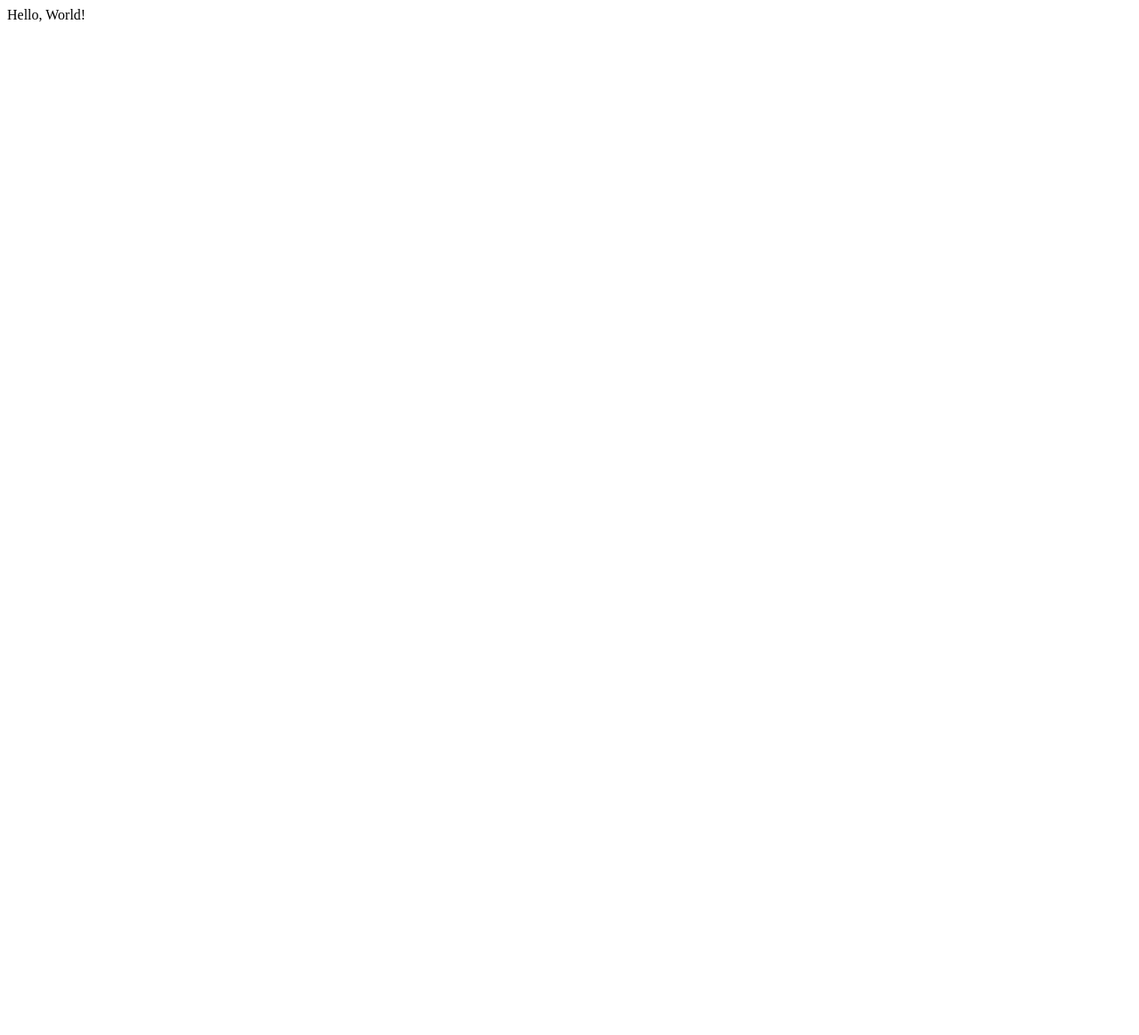
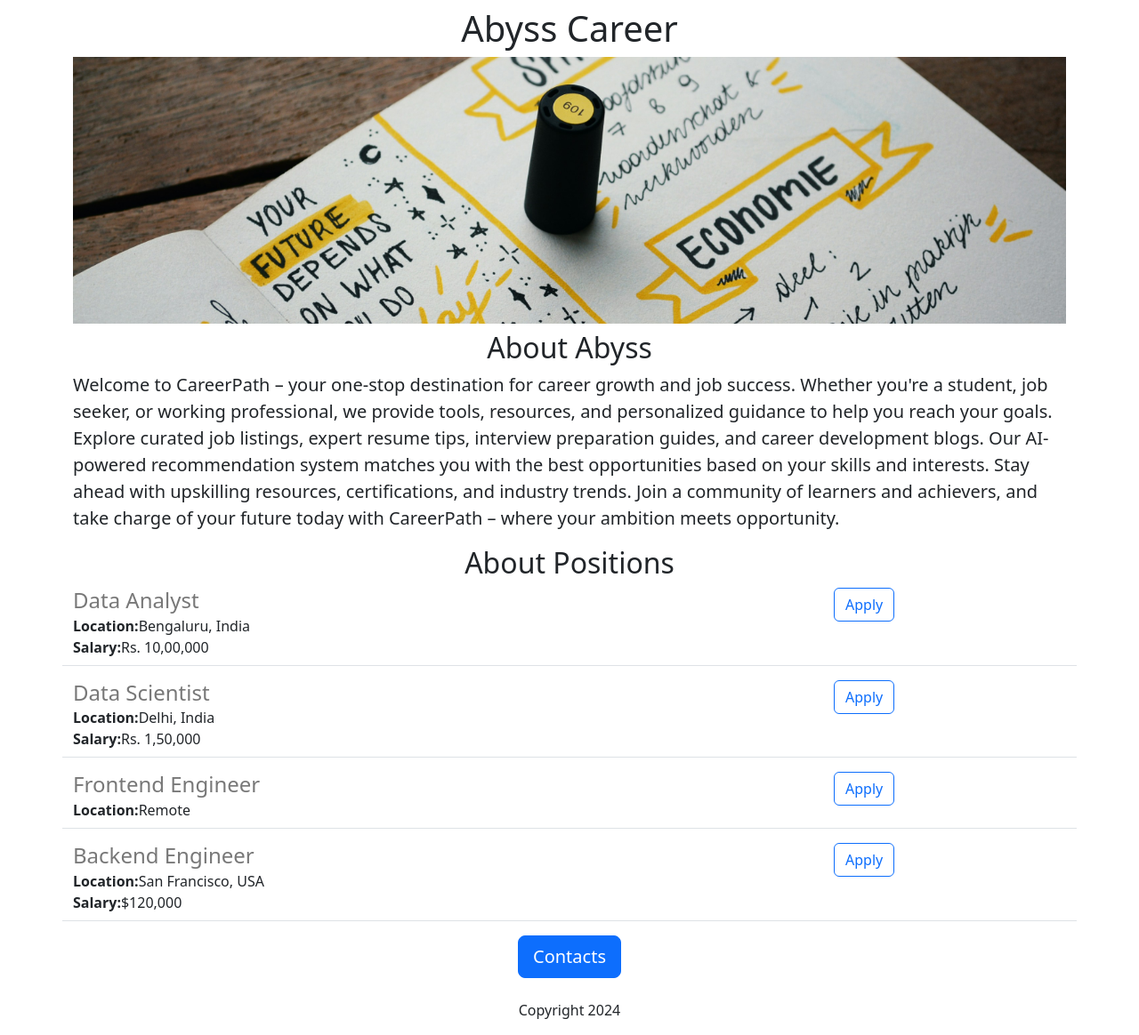
Before and after one commit to abyss155/pankaj-careers-website, a Flask app: page / in a window 1280 px wide. Before the commit the page is almost empty. Shown: the whole page at 89% size. Before the commit the page ends 25 px from the top, so only its background shows below. Run offline with Flask 3, Linux system fonts and the light colour scheme.

Commit message:
Added dynamic data and API route

```diff
--- a/app.py
+++ b/app.py
@@ -1,9 +1,41 @@
-from flask import Flask
+from flask import Flask, render_template, jsonify
 
 app = Flask(__name__)
+
+JOBS =[
+  {
+    'id': 1,
+    'title': 'Data Analyst',
+    'location': 'Bengaluru, India',
+    'salary': 'Rs. 10,00,000'
+  },
+  {
+    'id': 2,
+    'title': 'Data Scientist',
+    'location': 'Delhi, India',
+    'salary': 'Rs. 1,50,000'
+  },
+  {
+    'id': 3,
+    'title': 'Frontend Engineer',
+    'location': 'Remote'
+  },
+  {
+    'id': 4,
+    'title': 'Backend Engineer',
+    'location': 'San Francisco, USA',
+    'salary': '$120,000'
+  }
+]
+
 @app.route('/')
-def hello_world():
-  return "Hello, World! "
+def hello_abyss():
+  return render_template('home.html',jobs=JOBS , company_name='Abyss')
+
+
+@app.route('/api/jobs')
+def list_jobs():
+  return jsonify(JOBS)
 
 if __name__ == '__main__':
   app.run(host='0.0.0.0', debug=True)
--- a/templates/home.html
+++ b/templates/home.html
@@ -1,49 +1,33 @@
 <!DOCTYPE html>
 <html>
     <head
-        <title> Abyss Career </title>
+        <meta charset="utf-8">
+        <meta name="viewport" content="width=device-width, initial-scale=1">
+         <link href="https://cdn.jsdelivr.net/npm/bootstrap@5.3.6/dist/css/bootstrap.min.css" rel="stylesheet" integrity="sha384-4Q6Gf2aSP4eDXB8Miphtr37CMZZQ5oXLH2yaXMJ2w8e2ZtHTl7GptT4jmndRuHDT" crossorigin="anonymous">
         <style>
-            h1{
-                font-size : 30px;
-                font-family: Roboto;
-                font-weight:normal;
-                color : rgb(100,100,100);
-                text-align : center;
-            }
-
             #banner{
                 width:100%;
-                height: 300px;
-                object-fit: cover;
-            }
-            h2{
-                font-size:25px;
-                font-family: Roboto;
-                font-weight:normal;
-                color : rgb(100,100,100);
-                text-align : center;
-            }
-            .bodytext{
-                font-family: Roboto;
-                color : rgb(100,100,100);
-            }
-            #container{
-                width: 600px;
-                margin: 0 auto;
+                height:300px;
+                object-fit:cover;
             }
         </style>
+          </head>
     </head>
 <body>
-    <div id="container">
-        <h1>Abyss Career</h1>
-        <img id = "banner" src = "https://86f4737b-17e7-4131-b913-a64f9cf7b6aa-00-2mjtwl1n92ej1.sisko.replit.dev/static/image.jpg" height ="250" width="400">
-        <h2> About Abyss</h2>
-        <p class ="bodytext"> Abyss is a career guidance platform that helps students find their career path </p>
-        <h2> About Positions</h2>
-        <p class= "bodytext"> TODO - Show the jobs here </p>
-        <div style = "text-align:center;">
-        <button>Contacts</button>
-        <p>Copyright 2024</p>
+    <div class="container">
+        <h1 class = "text-center mt-2 mb-2" >{{company_name}} Career</h1>
+        <img class="img-fluid"  id ="banner" src = "https://86f4737b-17e7-4131-b913-a64f9cf7b6aa-00-2mjtwl1n92ej1.sisko.replit.dev/static/image.jpg" height ="250" width="400">
+        <h2 class ="text-center mt-2 mb-2"> About Abyss </h2>
+        <p class= "lead" > Welcome to CareerPath – your one-stop destination for career growth and job success. Whether you're a student, job seeker, or working professional, we provide tools, resources, and personalized guidance to help you reach your goals. Explore curated job listings, expert resume tips, interview preparation guides, and career development blogs. Our AI-powered recommendation system matches you with the best opportunities based on your skills and interests. Stay ahead with upskilling resources, certifications, and industry trends. Join a community of learners and achievers, and take charge of your future today with CareerPath – where your ambition meets opportunity. </p>
+        <h2 class ="text-center mt-2 mb-2" > About Positions</h2>
+        <div>
+            {% for job in jobs %}
+            {% include 'jobitem.html' %}
+            {% endfor %}
+        </div>
+        <div class="text-center">
+        <button class="btn btn-primary btn-lg">Contacts</button>
+        <p class="mt-4">Copyright 2024</p>
         </div>
     </div>
 </body>
--- /dev/null
+++ b/templates/jobitem.html
@@ -0,0 +1,16 @@
+<div class="border-bottom row" style = "margin-bottom:16px;padding-bottom:8px;">
+<div class="col-9">
+    <h4 style ="color: rgb(120, 120, 120); margin-bottom:2px;">{{job['title']}}</h4>
+    <div>
+    <b>Location:</b>{{job['location']}}
+    </div>
+    {% if 'salary' in job %}
+    <div>
+    <b>Salary:</b>{{job['salary']}}
+    </div>
+    {% endif %}
+</div>
+<div class="col-3">
+<button type="button" class="btn btn-outline-primary">Apply</button>
+</div>
+</div>
```
Also changed, not shown: templates/style.css (added, +7 -0 lines), static/image.jpg (added).
